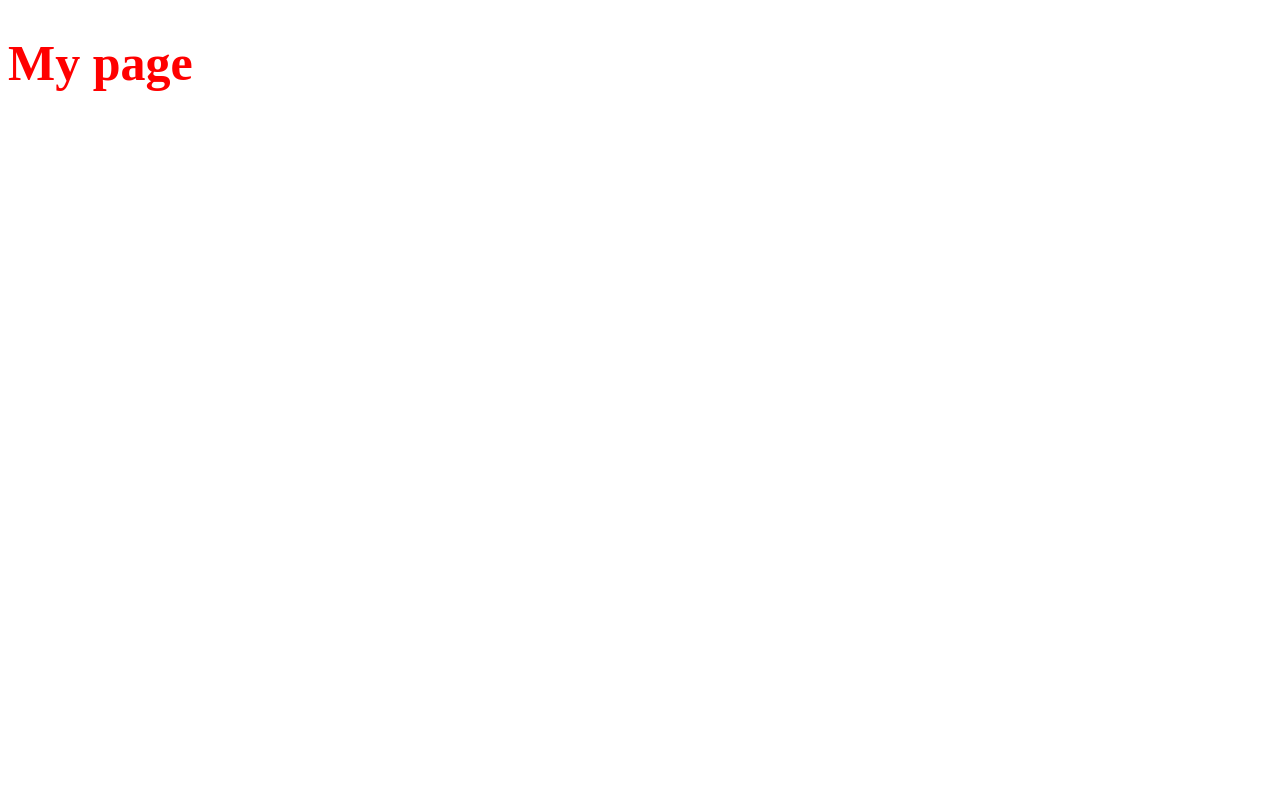
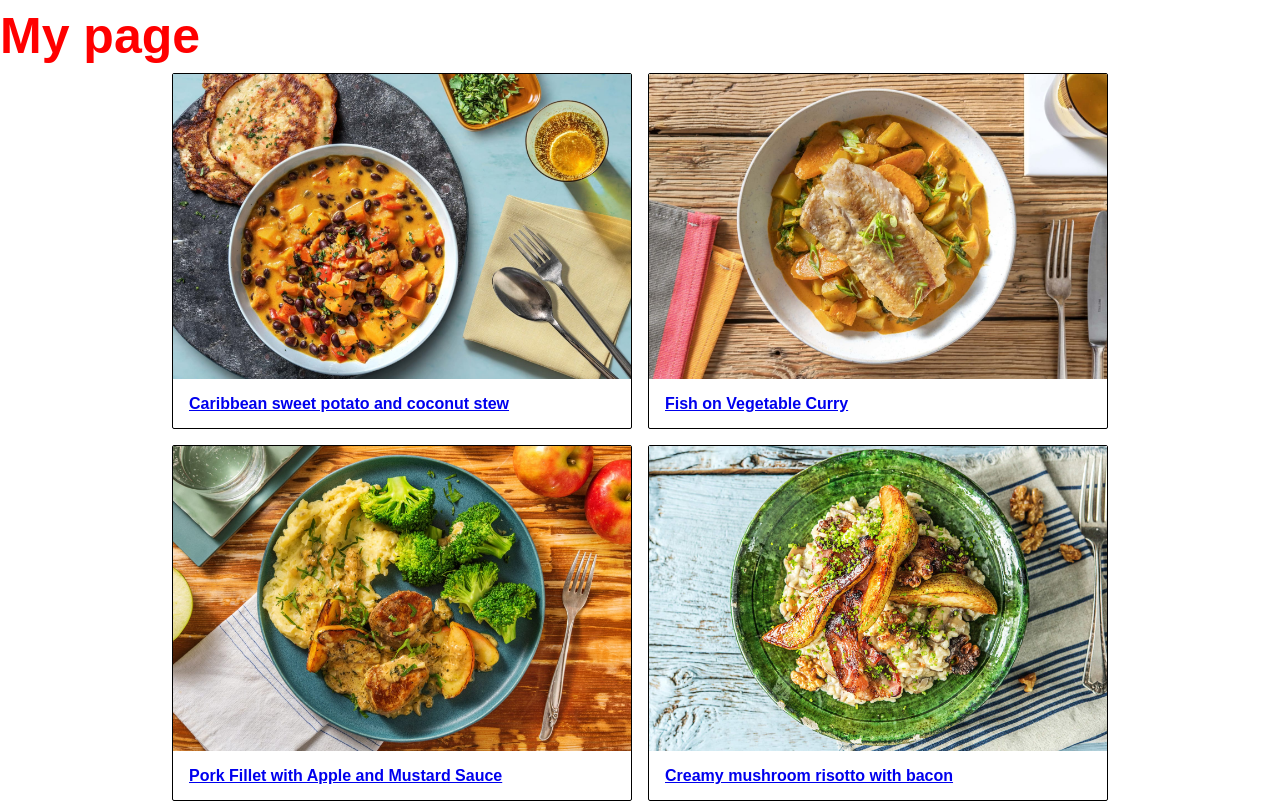
Before and after one commit to leggsimon/recipes, a Next.js app: page / in a window 1280 px wide. Built offline with nearby package versions, Linux system fonts and the light colour scheme.

Commit message:
add recipe cards

```diff
--- /dev/null
+++ b/pages/_app.tsx
@@ -0,0 +1,26 @@
+// import App from 'next/app'
+import type { AppProps /*, AppContext */ } from 'next/app';
+import GlobalStyles from '../src/components/GlobalStyles/GlobalStyles';
+
+function App({ Component, pageProps }: AppProps) {
+	return (
+		<>
+			<Component {...pageProps} />
+			<GlobalStyles />
+		</>
+	);
+}
+
+// Only uncomment this method if you have blocking data requirements for
+// every single page in your application. This disables the ability to
+// perform automatic static optimization, causing every page in your app to
+// be server-side rendered.
+//
+// MyApp.getInitialProps = async (appContext) => {
+//   // calls page's `getInitialProps` and fills `appProps.pageProps`
+//   const appProps = await App.getInitialProps(appContext);
+//
+//   return { ...appProps }
+// }
+
+export default App;
--- a/pages/index.tsx
+++ b/pages/index.tsx
@@ -1,10 +1,74 @@
+import Link from 'next/link';
+import Image from 'next/image';
 import styled from 'styled-components';
+
+const RECIPES = [
+	{
+		name: 'Caribbean sweet potato and coconut stew',
+		url: '/caribbean-stew',
+		image: '/images/caribbean-stew.jpg',
+	},
+	{
+		name: 'Fish on Vegetable Curry',
+		url: '/fish-on-vegetable-curry',
+		image: '/images/fish-on-vegetable-curry.jpg',
+	},
+	{
+		name: 'Pork Fillet with Apple and Mustard Sauce',
+		url: '/pork-fillet-with-apple-and-mustard-sauce',
+		image: '/images/pork-fillet-with-apple-and-mustard-sauce.jpg',
+	},
+	{
+		name: 'Creamy mushroom risotto with bacon',
+		url: '/creamy-mushroom-risotto-with-bacon',
+		image: '/images/creamy-mushroom-risotto-with-bacon.jpg',
+	},
+];
 
 const Title = styled.h1`
 	color: red;
 	font-size: 50px;
 `;
 
+const Recipes = styled.section`
+	max-width: 1000px;
+	margin: 0 auto;
+	display: grid;
+	grid-template-columns: repeat(auto-fit, minmax(320px, 1fr));
+	grid-gap: 1em;
+	padding-inline: 2em;
+`;
+const RecipeCard = styled.article`
+	border: 1px solid black;
+	border-radius: 2px;
+	height: 100%;
+`;
+const RecipeImage = styled.img`
+	width: 100%;
+	display: block;
+`;
+const RecipeName = styled.h1`
+	padding: 0.8em 1em;
+`;
+
 export default function Home() {
-	return <Title>My page</Title>;
+	return (
+		<>
+			<Title>My page</Title>
+			<Recipes>
+				{RECIPES.map((recipe) => {
+					return (
+						<Link href={recipe.url}>
+							<a>
+								<RecipeCard>
+									<RecipeImage src={recipe.image} />
+									<RecipeName>{recipe.name}</RecipeName>
+								</RecipeCard>
+							</a>
+						</Link>
+					);
+				})}
+			</Recipes>
+		</>
+	);
 }
--- /dev/null
+++ b/src/components/GlobalStyles/GlobalStyles.tsx
@@ -0,0 +1,69 @@
+import { createGlobalStyle } from 'styled-components';
+const GlobalStyles = createGlobalStyle`
+/* http://meyerweb.com/eric/tools/css/reset/
+   v2.0 | 20110126
+   License: none (public domain)
+*/
+html, body, div, span, applet, object, iframe,
+h1, h2, h3, h4, h5, h6, p, blockquote, pre,
+a, abbr, acronym, address, big, cite, code,
+del, dfn, em, img, ins, kbd, q, s, samp,
+small, strike, strong, sub, sup, tt, var,
+b, u, i, center,
+dl, dt, dd, ol, ul, li,
+fieldset, form, label, legend,
+table, caption, tbody, tfoot, thead, tr, th, td,
+article, aside, canvas, details, embed,
+figure, figcaption, footer, header, hgroup,
+menu, nav, output, ruby, section, summary,
+time, mark, audio, video {
+	margin: 0;
+	padding: 0;
+	border: 0;
+  font-size: 100%;
+	vertical-align: baseline;
+}
+/* HTML5 display-role reset for older browsers */
+article, aside, details, figcaption, figure,
+footer, header, hgroup, menu, nav, section {
+	display: block;
+}
+ol, ul {
+	list-style: none;
+}
+blockquote, q {
+	quotes: none;
+}
+blockquote:before, blockquote:after,
+q:before, q:after {
+	content: '';
+	content: none;
+}
+table {
+	border-collapse: collapse;
+	border-spacing: 0;
+}
+/* GLOBAL STYLES */
+*,
+*:before,
+*:after {
+  box-sizing: border-box;
+  line-height: 1.45;
+  font-family: 'Raleway', sans-serif;
+  -webkit-font-smoothing: antialiased;
+  -moz-osx-font-smoothing: auto;
+}
+#__next {
+  /*
+    Create a stacking context, without a z-index.
+    This ensures that all portal content (modals and tooltips) will
+    float above the app.
+  */
+  isolation: isolate;
+}
+html, body, #__next {
+  height: 100%;
+}
+`;
+
+export default GlobalStyles;
```
